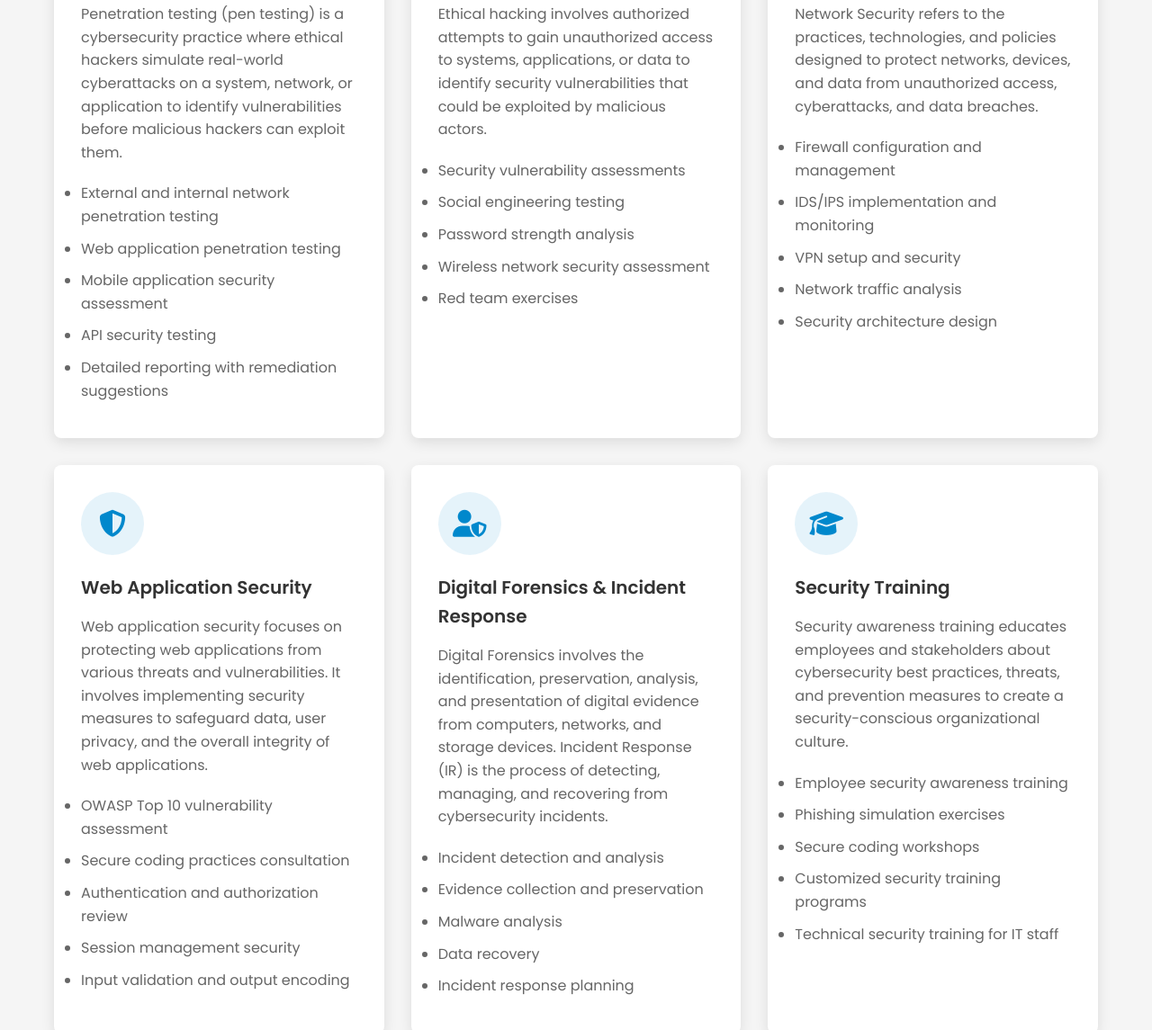
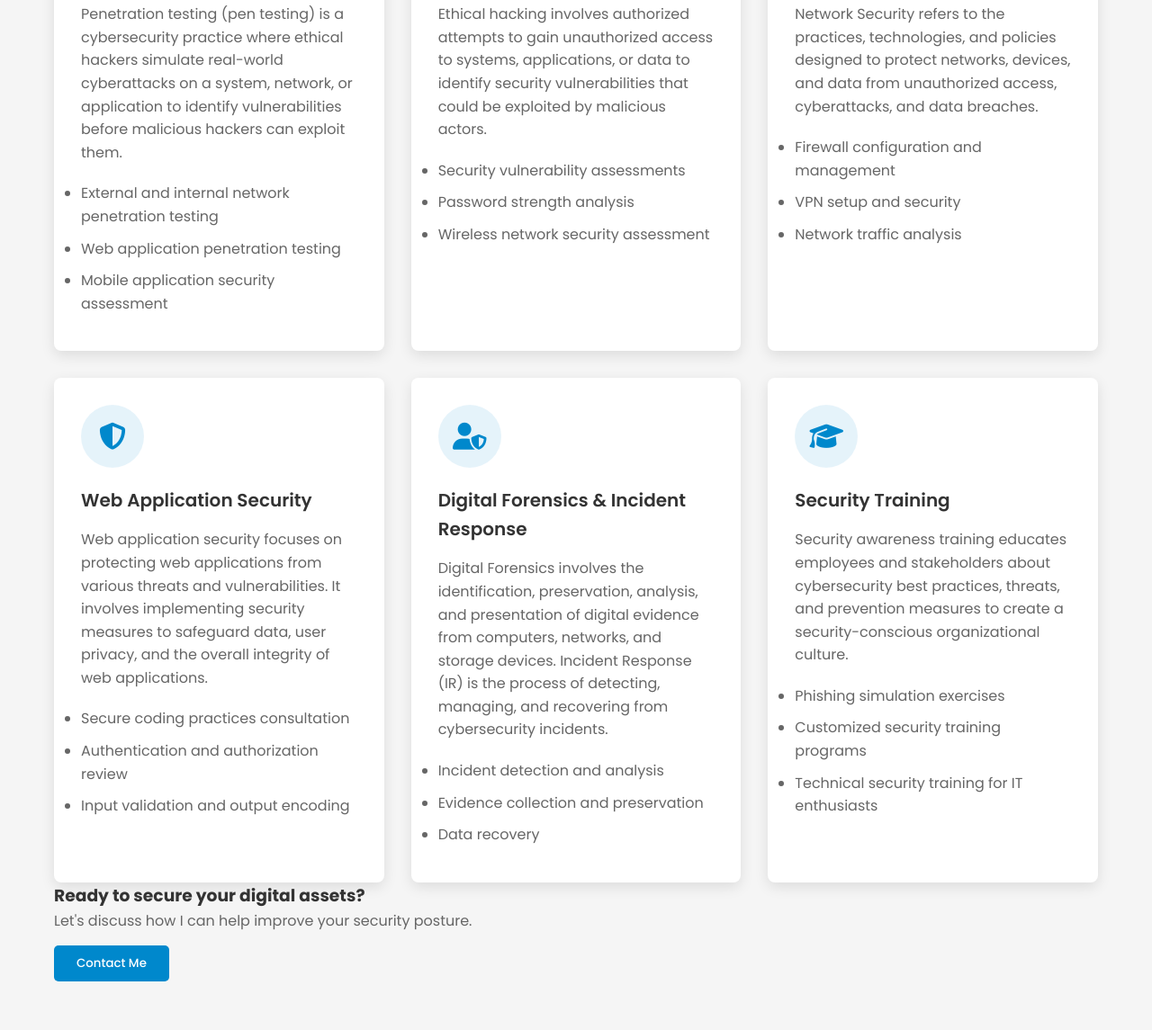
Before and after one commit to LokeshBhatta2428/Portfolio1, a plain HTML site: page services.html in a window 1280 px wide. Shown: the part 433-1578 px from the top of the page at 90% size. Drawn offline with Linux system fonts and the light colour scheme.

Commit message:
did some changes in services

```diff
--- a/services.html
+++ b/services.html
@@ -59,8 +59,6 @@
                                 <li>External and internal network penetration testing</li>
                                 <li>Web application penetration testing</li>
                                 <li>Mobile application security assessment</li>
-                                <li>API security testing</li>
-                                <li>Detailed reporting with remediation suggestions</li>
                             </ul>
                         </div>
                     </div>
@@ -76,10 +74,9 @@
                         <div class="service-details">
                             <ul>
                                 <li>Security vulnerability assessments</li>
-                                <li>Social engineering testing</li>
                                 <li>Password strength analysis</li>
                                 <li>Wireless network security assessment</li>
-                                <li>Red team exercises</li>
+
                             </ul>
                         </div>
                     </div>
@@ -95,10 +92,10 @@
                         <div class="service-details">
                             <ul>
                                 <li>Firewall configuration and management</li>
-                                <li>IDS/IPS implementation and monitoring</li>
+
                                 <li>VPN setup and security</li>
                                 <li>Network traffic analysis</li>
-                                <li>Security architecture design</li>
+
                             </ul>
                         </div>
                     </div>
@@ -113,10 +110,10 @@
                         <p>Web application security focuses on protecting web applications from various threats and vulnerabilities. It involves implementing security measures to safeguard data, user privacy, and the overall integrity of web applications.</p>
                         <div class="service-details">
                             <ul>
-                                <li>OWASP Top 10 vulnerability assessment</li>
+
                                 <li>Secure coding practices consultation</li>
                                 <li>Authentication and authorization review</li>
-                                <li>Session management security</li>
+
                                 <li>Input validation and output encoding</li>
                             </ul>
                         </div>
@@ -134,9 +131,9 @@
                             <ul>
                                 <li>Incident detection and analysis</li>
                                 <li>Evidence collection and preservation</li>
-                                <li>Malware analysis</li>
+
                                 <li>Data recovery</li>
-                                <li>Incident response planning</li>
+
                             </ul>
                         </div>
                     </div>
@@ -151,11 +148,11 @@
                         <p>Security awareness training educates employees and stakeholders about cybersecurity best practices, threats, and prevention measures to create a security-conscious organizational culture.</p>
                         <div class="service-details">
                             <ul>
-                                <li>Employee security awareness training</li>
+
                                 <li>Phishing simulation exercises</li>
-                                <li>Secure coding workshops</li>
+
                                 <li>Customized security training programs</li>
-                                <li>Technical security training for IT staff</li>
+                                <li>Technical security training for IT enthusiasts</li>
                             </ul>
                         </div>
                     </div>
```
Also changed, not shown: skills.html (+1 -1 lines).
